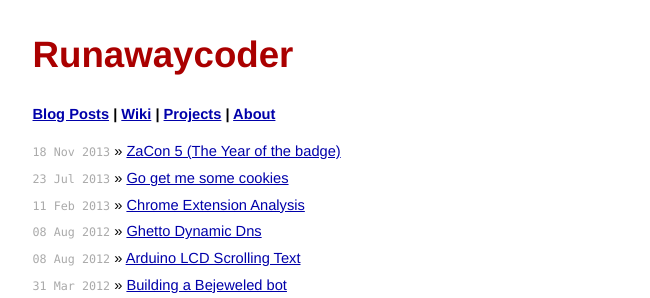
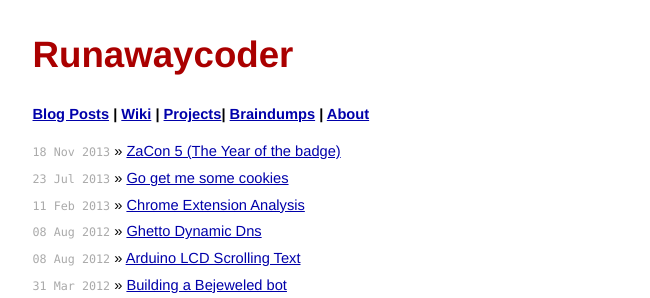
Before and after one commit to RC1140/rc1140.github.com, a Jekyll site: the page built from index.html, in a window 1280 px wide. Shown: the top 298 px of the page, without its empty margins (314-964 px from the left). Built offline with Jekyll 4.4.1, drawn with Linux system fonts in a browser that asks for light colours.

```diff
--- a/_layouts/default.html
+++ b/_layouts/default.html
@@ -21,7 +21,7 @@
   <div class="title">
     <h1 ><a href="/">Runawaycoder</a></h1>
   </div>
-  <h1> <a href="/">Blog Posts</a> | <a href="/wiki/">Wiki</a> | <a href="/projects/">Projects</a> | <a href="/about/about.html">About</a></h1>
+  <h1> <a href="/">Blog Posts</a> | <a href="/wiki/">Wiki</a> | <a href="/projects/">Projects</a>| <a href="/braindumps/index.html">Braindumps</a> | <a href="/about/about.html">About</a></h1>
 
   {{ content }}
 
```
